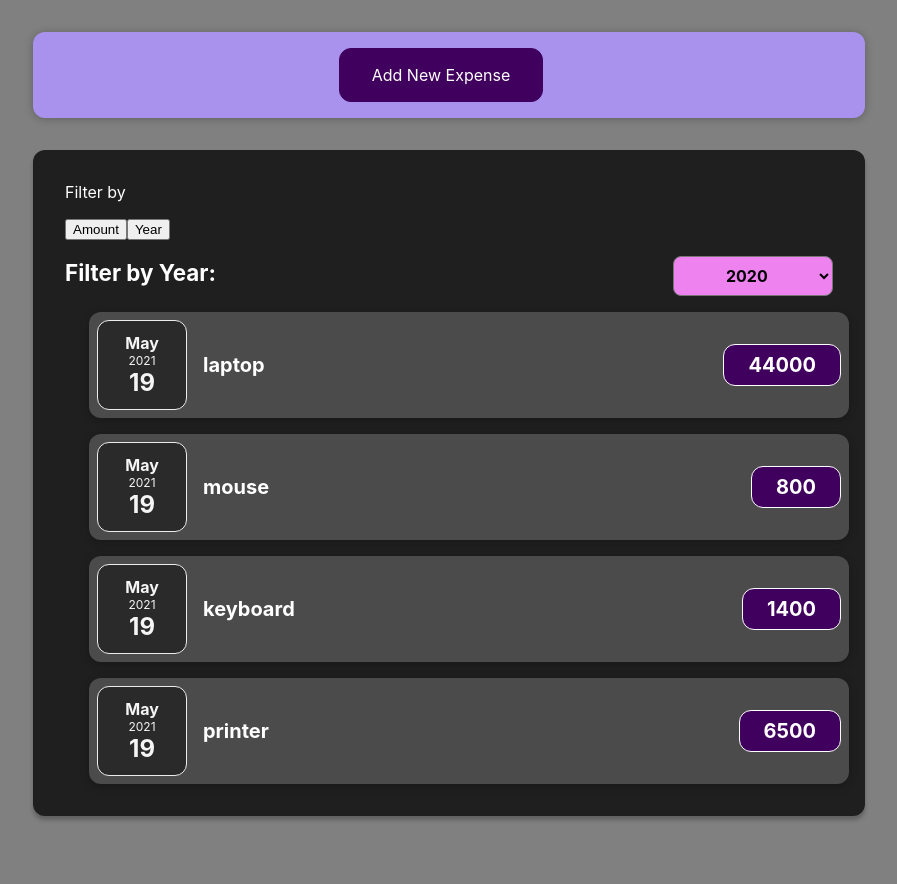
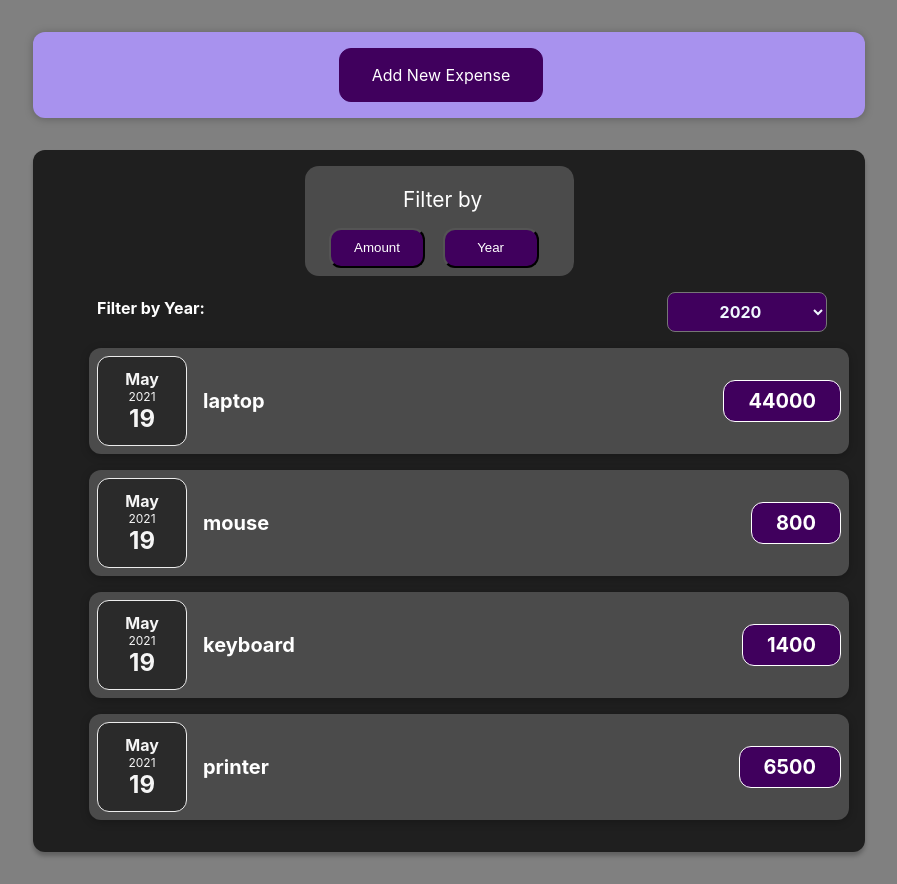
Before and after one commit to sachinmewar/expense-tracker, a React (Create React App) app: page / in a window 1280 px wide. Shown: the whole page, without its empty margins (191-1088 px from the left). Before the commit the page ends 848 px from the top, so only its background shows below. Built offline with nearby package versions, Linux system fonts and the light colour scheme.

Commit message:
Added styling in ExpenseFilter.js

```diff
--- a/src/components/Expenses/ExpenseFilter.css
+++ b/src/components/Expenses/ExpenseFilter.css
@@ -3,16 +3,51 @@
   padding: 0rem 1rem;
 }
 
+.expense-filter-toggle {
+  display: flex;
+  border-radius: 14px;
+  background-color: #4b4b4b;
+  width: 35%;
+  align-items: center;
+  margin-left: 15rem;
+}
+
+.expense-filter-toggle p {
+  font-weight: 5rem;
+  font-size: 1.3rem;
+  margin-bottom: 0;
+  padding-bottom: 0;
+  text-align: center;
+}
+.expense-filter-toggle button {
+  margin-top: 1rem;
+  margin-bottom: 0.5rem;
+  margin-right: 1.1rem;
+  width: 6rem;
+  height: 2.5rem;
+  border-radius: 12px;
+  background-color: #40005d;
+  color: white;
+  cursor: pointer;
+}
+
+.expense-filter-toggle div {
+  padding-left: 1rem;
+  padding-right: 1rem;
+  margin-left: 0.5rem;
+}
+
 .expense-filter {
   display: flex;
-  width: 100%;
+  width: 95%;
   align-items: center;
   justify-content: space-between;
   margin: 1rem 0;
+  margin-left: 2rem;
 }
 
 .expense-filter label {
-  font-size: 1.4rem;
+  font-size: 1rem;
   font-weight: bold;
   margin-bottom: 0.5rem;
 }
@@ -22,6 +57,7 @@
   padding: 0.5rem 3rem;
   font-weight: bold;
   border-radius: 8px;
-  background-color: violet;
+  color: aliceblue;
+  background-color: #40005d;
   cursor: pointer;
 }
```
